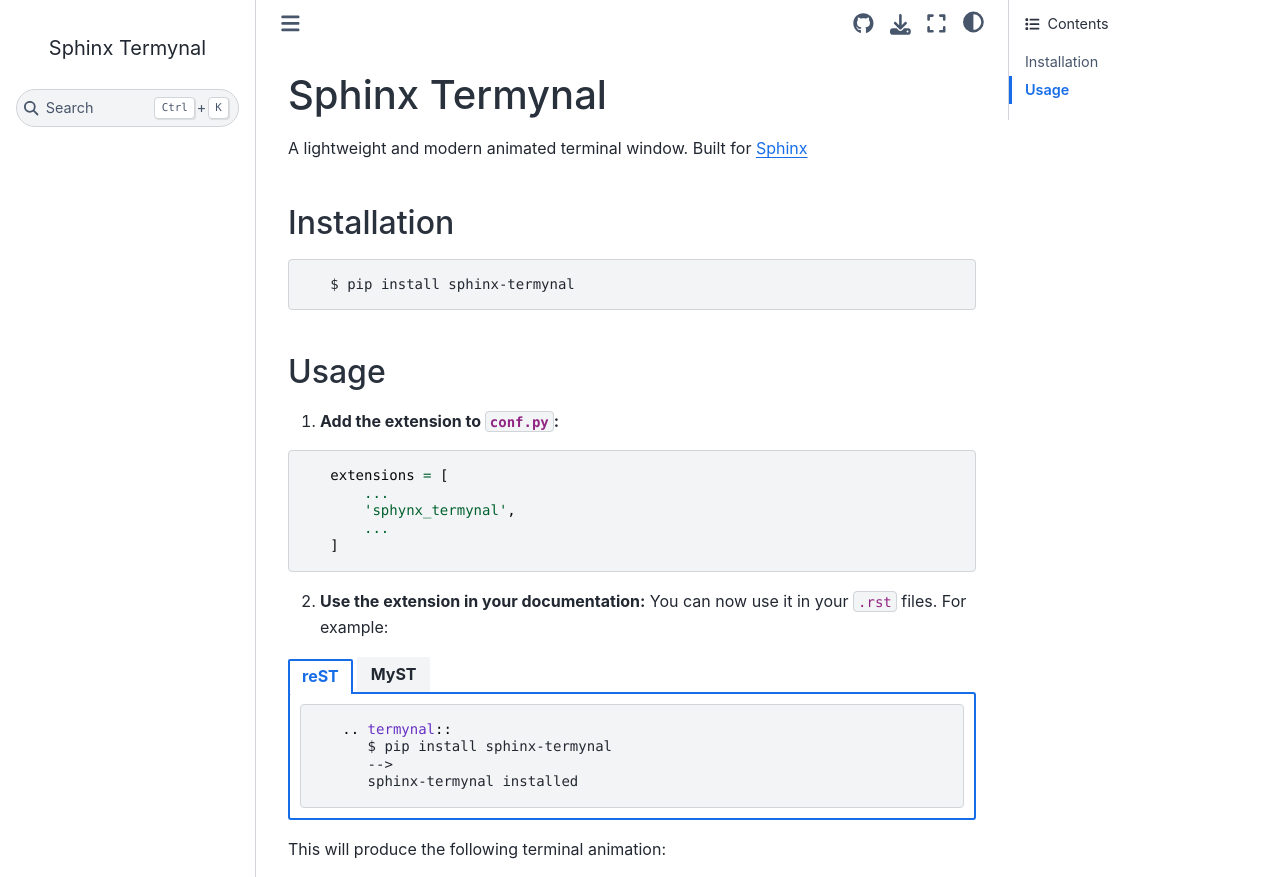
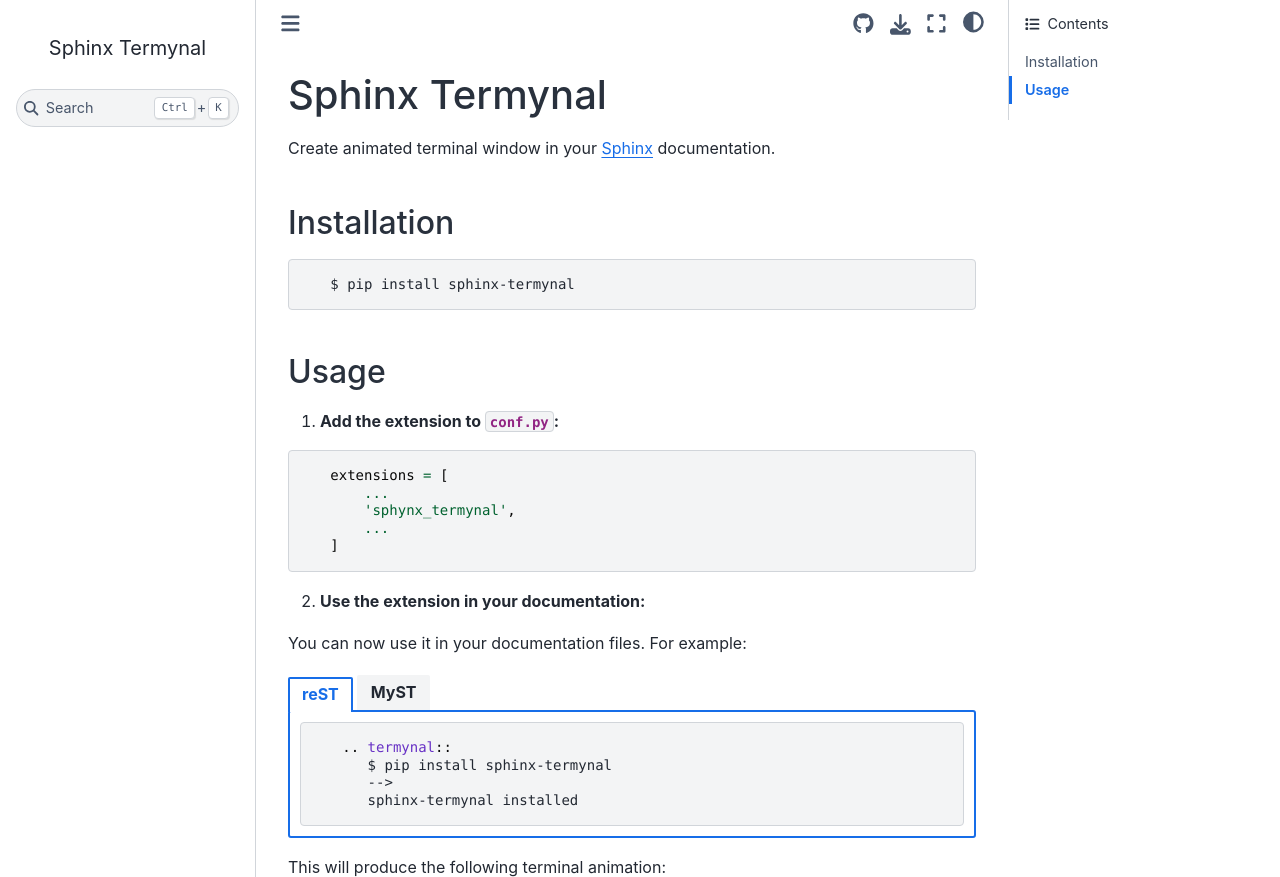
Before and after one commit to prajeeshag/sphinx-termynal, a Sphinx documentation site: the page built from docs/source/index.md, in a window 1280 px wide and 1180 px high, cut to the strip 0-877 px from the top of the window. Built offline with Sphinx 7.4.7 and the Sphinx Book theme 1.1.4, drawn with Linux system fonts in a browser that asks for light colours.

Commit message:
docs: Updated documentation

````diff
--- a/docs/source/index.md
+++ b/docs/source/index.md
@@ -1,6 +1,6 @@
 
 # Sphinx Termynal
-A lightweight and modern animated terminal window. Built for [Sphinx](https://www.sphinx-doc.org)
+Create animated terminal window in your [Sphinx](https://www.sphinx-doc.org) documentation.
 
 ## Installation
 ``` {code-block} console
@@ -19,7 +19,8 @@
 ```
 
 2. **Use the extension in your documentation:**
-You can now use it in your `.rst` files. For example:
+
+You can now use it in your documentation files. For example:
 
 ::::{tab-set}
 
````
Also changed, not shown: README.md (+5 -2 lines), 2 other files.
